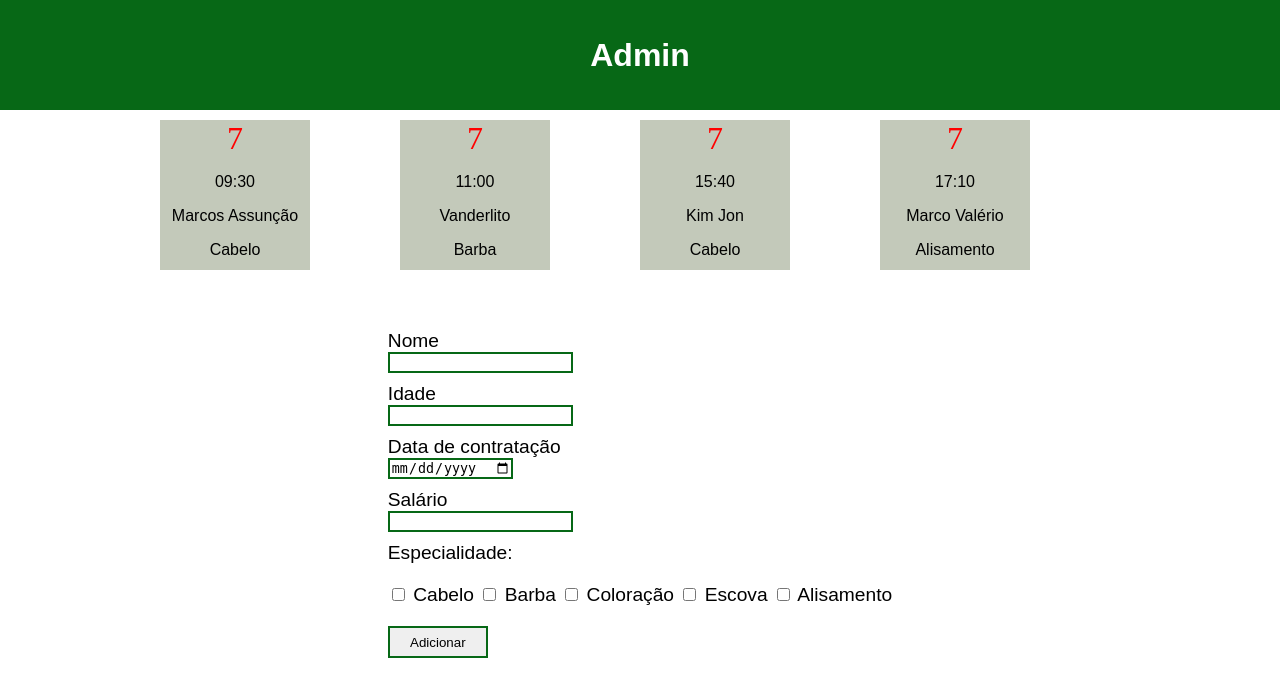
After one commit to matheusgalote/clickbeard, a PHP site: page /admin.html in a window 1280 px wide. The commit adds this page. Shown: the top 697 px of the page. Run offline with PHP 8.4, Linux system fonts and the light colour scheme.

Commit message:
admin page

```diff
--- /dev/null
+++ b/admin.html
@@ -0,0 +1,71 @@
+<!DOCTYPE html>
+<html lang="en">
+<head>
+  <meta charset="UTF-8">
+  <meta http-equiv="X-UA-Compatible" content="IE=edge">
+  <meta name="viewport" content="width=device-width, initial-scale=1.0">
+  <link rel="stylesheet" href="css/admin.css">
+  <title>Admin</title>
+</head>
+<body>
+  <header class="header">
+    <h2>Admin</h2>
+  </header>
+
+  <section class="agendamentos">
+    <div class="card-agenda">
+      <span class="day">7</span>
+      <p>09:30</p>
+      <p>Marcos Assunção</p>
+      <p>Cabelo</p>
+    </div>
+    <div class="card-agenda">
+      <span class="day">7</span>
+      <p>11:00</p>
+      <p>Vanderlito</p>
+      <p>Barba</p>
+    </div>
+    <div class="card-agenda">
+      <span class="day">7</span>
+      <p>15:40</p>
+      <p>Kim Jon</p>
+      <p>Cabelo</p>
+    </div>
+    <div class="card-agenda">
+      <span class="day">7</span>
+      <p>17:10</p>
+      <p>Marco Valério</p>
+      <p>Alisamento</p>
+    </div>
+  </section>
+
+  <section class="create-employee">
+    <form action="">
+      <div class="infos">
+        <label for="name">Nome</label>
+        <input type="text" for="name" id="name">
+        <label for="idade">Idade</label>
+        <input type="number" for="idade" id="idade">
+        <label for="data">Data de contratação</label>
+        <input type="date" for="date" id="date">
+        <label for="salary">Salário</label>
+        <input type="number" form="salary" id="salary" step="0.1">
+      </div>
+      <span>Especialidade:</span>
+      <div class="especialidades">
+        <input type="checkbox" id="cabelo" name="cabelo" value="cabelo">
+        <label for="cabelereiro">Cabelo</label>
+        <input type="checkbox" id="barba" name="barba" value="barba">
+        <label for="barba">Barba</label>
+        <input type="checkbox" id="color" name="color" value="color">
+        <label for="color">Coloração</label>
+        <input type="checkbox" id="escova" name="escova" value="escova">
+        <label for="escova">Escova</label>
+        <input type="checkbox" id="alisamento" name="alisamento" value="alisamento">
+        <label for="alisamento">Alisamento</label>
+      </div>
+      <button type="submit">Adicionar</button>
+    </form>
+  </section>
+</body>
+</html>
--- /dev/null
+++ b/css/admin.css
@@ -0,0 +1,74 @@
+body {
+  margin: 0;
+}
+
+.header {
+  background: #076816;
+  padding: 10px calc((100% - 960px) / 2);
+}
+
+.header h2 {
+  text-align: center;
+  font-family: "Raleway", sans-serif;
+  font-size: 2rem;
+  color: #fff;
+}
+
+/* Agenda */
+.agendamentos {
+  padding: 10px calc((100% - 960px) / 2);
+  display: grid;
+  grid-template-columns: repeat(4, 1fr);
+  grid-template-rows: auto;
+}
+
+.card-agenda {
+  width: 150px;
+  height: 150px;
+  background: rgba(192, 199, 183, 0.95);
+  text-align: center;
+}
+
+.card-agenda span {
+  font-family: "Libre Baskerville", serif;
+  font-size: 2rem;
+  color: red;
+}
+
+.card-agenda p {
+  font-family: "Raleway", sans-serif;
+  font-size: 1rem;
+}
+
+/* New */
+.create-employee {
+  padding: 10px calc((100% - 960px) / 2);
+  font-family: "Raleway", sans-serif;
+  font-size: 1.2rem;
+  margin-top: 40px;
+  display: flex;
+  justify-content: center;
+  align-items: center;
+}
+
+.infos input {
+  display: block;
+  border: 2px solid #076816;
+  margin-bottom: 10px;
+}
+
+.especialidades {
+  margin: 20px 0;
+}
+
+.create-employee button[type="submit"] {
+  border: 2px solid #076816;
+  width: 100px;
+  height: 2rem;
+}
+
+.create-employee button[type="submit"]:hover {
+  background: #076816;
+  color: #fff;
+  border: 2px solid #8dc63f;
+}
--- a/css/style.css
+++ b/css/style.css
@@ -3,3 +3,4 @@
 @import "geral.css";
 @import "modal.css";
 @import "normalize.css";
+@import "admin.css";
--- a/js/modules/modal-login.js
+++ b/js/modules/modal-login.js
@@ -36,5 +36,4 @@ export default class Modal {
     }
     return this;
   }
-
 }
--- a/js/script.js
+++ b/js/script.js
@@ -1,4 +1,5 @@
 import scrollSuave from "./modules/scroll-suave.js";
+import fetchAgendamento from "./modules/fetch-agendamentos.js"
 import ScrollAnima from "./modules/anima-scroll.js";
 import Modal from "./modules/modal-login.js";
 
@@ -12,3 +13,5 @@ modalLogin.init();
 
 const modalSignup = new Modal('[data-modal="abrir-signup"]', '[data-modal="fechar-signup"]', '[data-modal="signup"]');
 modalSignup.init();
+
+fetchAgendamento("./agendamentos.json")
```
Also changed, not shown: js/agendamentos.json (added, +42 -0 lines).
